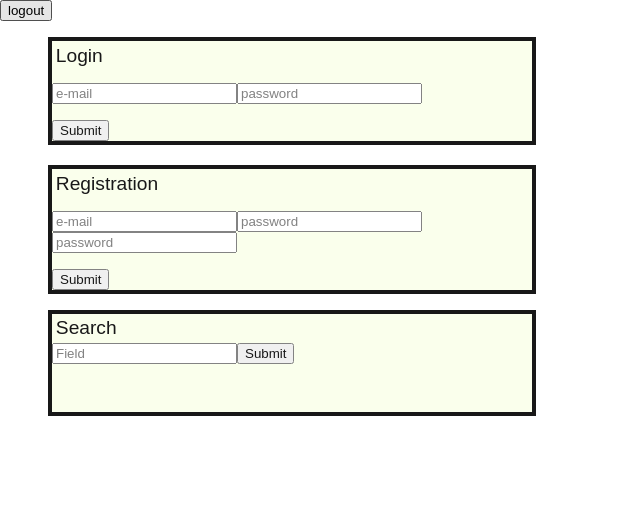
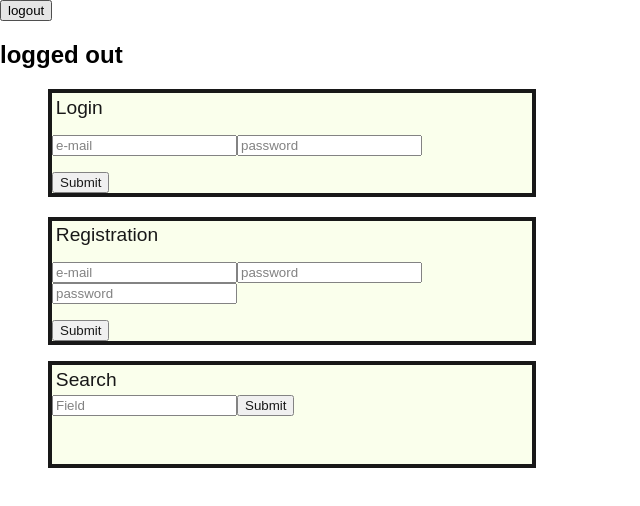
Before and after one commit to MartinCrane/dined-react, a React (Create React App) app: page / in a window 1280 px wide. Shown: the top 506 px of the page, without its empty margins (0-640 px from the left). Built offline with nearby package versions, Linux system fonts and the light colour scheme.

Commit message:
logout button

```diff
--- a/src/App.js
+++ b/src/App.js
@@ -3,6 +3,7 @@ import { bindActionCreators } from 'redux'
 import { connect } from 'react-redux'
 import { ConnectedLogin } from './components/account/Login'
 import { ConnectedRegister } from './components/account/Registration'
+import { ConnectedLogout } from './components/account/Logout'
 import { Search } from './components/search/Search'
 
 import logo from './logo.svg';
@@ -19,7 +20,7 @@ class App extends Component {
     return (
         <div>
 
-          <button onClick={this.logout}>logout</button>
+          <ConnectedLogout/>
           <ConnectedLogin />
           <ConnectedRegister />
           <Search />
--- /dev/null
+++ b/src/components/account/Logout.js
@@ -0,0 +1,41 @@
+import React, { Component } from 'react';
+import { bindActionCreators } from 'redux'
+import { connect } from 'react-redux'
+import axios from 'axios'
+import { setLogin } from '../../actions/setLogin'
+
+
+
+export class Logout extends Component {
+
+  constructor(props){
+    super();
+    this.logout = this.logout.bind(this)
+  }
+
+  logout() {
+    localStorage.removeItem('jwt')
+    this.props.setLogin(false)
+  }
+
+  render(){
+    return(<div>
+      <button onClick={this.logout}>logout</button> <h2>{this.props.login ? "logged in" : "logged out"}</h2>
+      </div>
+    )
+  }
+}
+
+    const mapDispatchToProps = (dispatch) => {
+      return bindActionCreators({
+        setLogin: setLogin
+      }, dispatch)
+    }
+
+    const mapStateToProps = (state)=>{
+      return{
+        login: state.account.login,
+      }
+}
+
+export const ConnectedLogout = connect(mapStateToProps,mapDispatchToProps)(Logout)
```
